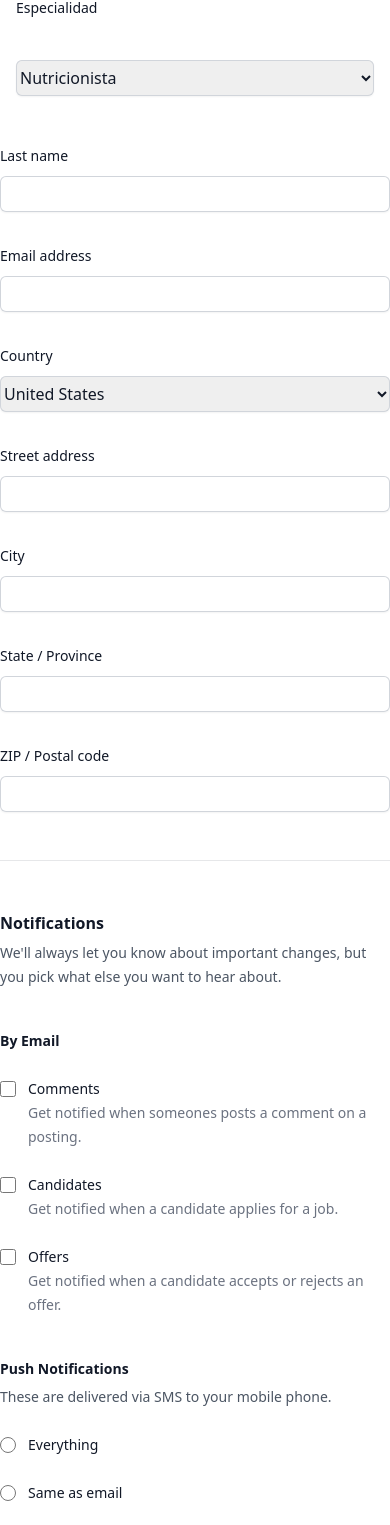
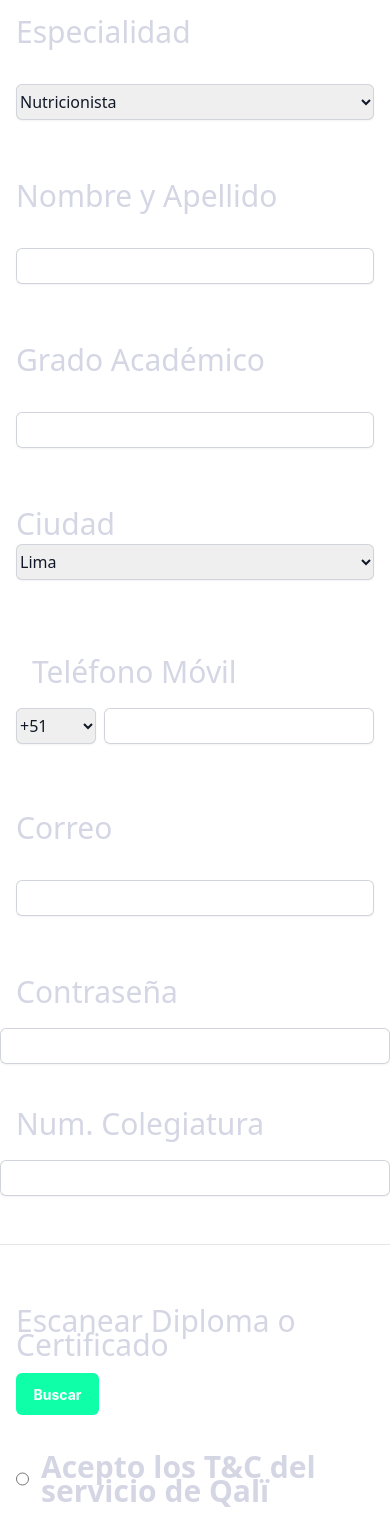
Before and after one commit to abelacco/qali-client, a React (Vite) app in the folder qali-client/: page /register in a window 390 px wide. Shown: the part 388-1913 px from the top of the page. Built offline with nearby package versions, Linux system fonts and the light colour scheme.

Commit message:
falta responsive y detalles de css FormDoctor

```diff
--- a/qali-client/src/App.jsx
+++ b/qali-client/src/App.jsx
@@ -2,7 +2,7 @@
 import { Routes, Route } from "react-router-dom";
 //Components
 import Home from "./components/Home/Home";
-import { FormDoctor } from "./components/FormDoctor/FormDoctor.jsx";
+import  FormDoctor  from "./components/FormDoctor/FormDoctor.jsx";
 
 
 function App() {
--- a/qali-client/src/components/FormDoctor/FormDoctor.jsx
+++ b/qali-client/src/components/FormDoctor/FormDoctor.jsx
@@ -1,12 +1,13 @@
 import Footer from "../Footer/Footer";
 import Navbar from "../Navbar/Navbar";
+import { Button } from "primereact/button";
 
-export const FormDoctor = () => {
+const FormDoctor = () => {
   return (
     <>
       <Navbar />
       <br></br>
-      <h1 className="bg-color1BlueNavbar text-4xl text-white font-bold inline-block woff2 rounded-r-5 p-4">
+      <h1 className="bg-qaliBlue text-4xl text-white font-bold inline-block woff2 rounded-r-full p-4">
         Registrarme como
       </h1>
 
@@ -21,12 +22,12 @@ export const FormDoctor = () => {
             />
             <label
               htmlFor="push-especialista"
-              className="block text-sm font-medium leading-6 text-gray-900"
+              className="block text-qaliLightGrey text-3xl leading-6 text-gray-400"
             >
               Especialista
             </label>
           </div>
-          <div className="flex items-center gap-x-3">
+          <div className="flex items-center gap-x-3 font-bold">
             <input
               id="push-centro"
               name="push-notifications"
@@ -34,13 +35,13 @@ export const FormDoctor = () => {
               className="h-4 w-4 border-gray-300 text-indigo-600 focus:ring-indigo-600"
             />
             <label
-              htmlFor="push-email"
-              className="block text-sm font-medium leading-6 text-gray-900"
+              htmlFor="push-centro"
+              className="block text-qaliLightGrey text-3xl leading-6 text-gray-400"
             >
               Centro Médico (MPVII)
             </label>
           </div>
-          <div className="flex items-center gap-x-3">
+          <div className="flex items-center gap-x-3 font-bold">
             <input
               id="push-paciente"
               name="push-notifications"
@@ -49,21 +50,23 @@ export const FormDoctor = () => {
             />
             <label
               htmlFor="push-nothing"
-              className="block text-sm font-medium leading-6 text-gray-900"
+              className="block text-qaliLightGrey text-3xl leading-6 text-gray-400"
             >
               Paciente
             </label>
           </div>
         </>
       </div>
+
+      {/* Comienzo con el Form */}
       <form>
         <div className="space-y-12">
           <div className="border-b border-gray-900/10 pb-12">
-            <div className="mt-10 grid grid-cols-1 gap-x-6 gap-y-8 sm:grid-cols-6">
+            <div className="mt-10 grid grid-cols-1 gap-x-6 gap-y-8 sm:grid-cols-12">
               <div className="sm:col-span-3">
                 <label
-                  for="especialidad"
-                  className="block text-sm font-medium leading-6 text-gray-900 p-4"
+                  htmlFor="especialidad"
+                  className="block text-qaliLightGrey text-3xl leading-6 text-gray-400 p-4"
                 >
                   Especialidad
                 </label>
@@ -71,7 +74,7 @@ export const FormDoctor = () => {
                   <select
                     id="especialidad"
                     name="especialidad"
-                    autocomplete="especialidad-name"
+                    autoComplete="especialidad-name"
                     className="block w-full rounded-md border-0 py-1.5 text-gray-900 shadow-sm ring-1 ring-inset ring-gray-300 focus:ring-2 focus:ring-inset focus:ring-indigo-600 sm:max-w-xs sm:text-sm sm:leading-6"
                   >
                     <option>Nutricionista</option>
@@ -83,17 +86,17 @@ export const FormDoctor = () => {
 
               <div className="sm:col-span-3">
                 <label
-                  for="last-name"
-                  className="block text-sm font-medium leading-6 text-gray-900"
+                  htmlFor="especialidad"
+                  className="block text-qaliLightGrey text-3xl leading-6 text-gray-400 p-4"
                 >
-                  Last name
+                  Nombre y Apellido
                 </label>
-                <div className="mt-2">
+                <div className="mt-2 p-4">
                   <input
                     type="text"
-                    name="last-name"
-                    id="last-name"
-                    autocomplete="family-name"
+                    name="name"
+                    id="name"
+                    autoComplete="street-address"
                     className="block w-full rounded-md border-0 py-1.5 text-gray-900 shadow-sm ring-1 ring-inset ring-gray-300 placeholder:text-gray-400 focus:ring-2 focus:ring-inset focus:ring-indigo-600 sm:text-sm sm:leading-6"
                   />
                 </div>
@@ -101,74 +104,108 @@ export const FormDoctor = () => {
 
               <div className="sm:col-span-4">
                 <label
-                  for="email"
-                  className="block text-sm font-medium leading-6 text-gray-900"
+                  htmlFor="especialidad"
+                  className="block text-qaliLightGrey text-3xl leading-6 text-gray-400 p-4"
                 >
-                  Email address
+                  Grado Académico
                 </label>
-                <div className="mt-2">
+
+                <div className="mt-2 p-4">
                   <input
-                    id="email"
-                    name="email"
-                    type="email"
-                    autocomplete="email"
+                    type="text"
+                    name="grado"
+                    id="grado"
+                    autoComplete="street-address"
                     className="block w-full rounded-md border-0 py-1.5 text-gray-900 shadow-sm ring-1 ring-inset ring-gray-300 placeholder:text-gray-400 focus:ring-2 focus:ring-inset focus:ring-indigo-600 sm:text-sm sm:leading-6"
                   />
                 </div>
               </div>
 
-              <div className="sm:col-span-3">
+              {/* 2da columna */}
+
+              <div className="sm:col-span-3 p-4">
                 <label
-                  for="country"
-                  className="block text-sm font-medium leading-6 text-gray-900"
+                  htmlFor="ciudad"
+                  className="block text-qaliLightGrey text-3xl leading-6 text-gray-400"
                 >
-                  Country
+                  Ciudad
                 </label>
                 <div className="mt-2">
                   <select
-                    id="country"
-                    name="country"
-                    autocomplete="country-name"
+                    id="ciudad"
+                    name="ciudad"
+                    autoComplete="ciudad"
                     className="block w-full rounded-md border-0 py-1.5 text-gray-900 shadow-sm ring-1 ring-inset ring-gray-300 focus:ring-2 focus:ring-inset focus:ring-indigo-600 sm:max-w-xs sm:text-sm sm:leading-6"
                   >
-                    <option>United States</option>
+                    <option>Lima</option>
                     <option>Canada</option>
                     <option>Mexico</option>
                   </select>
                 </div>
               </div>
 
-              <div className="col-span-full">
+              <div className="sm:col-span-3 p-4">
                 <label
-                  for="street-address"
-                  className="block text-sm font-medium leading-6 text-gray-900"
+                  htmlFor="telefono"
+                  className="block text-qaliLightGrey text-3xl leading-6 text-gray-400 p-4"
                 >
-                  Street address
+                  Teléfono Móvil
                 </label>
-                <div className="mt-2">
+                <div className="mt-2 flex">
+                  <select
+                    id="telefono"
+                    name="telefono"
+                    autoComplete="telefono-name"
+                    className="w-20 rounded-md border-0 py-1.5 text-gray-900 shadow-sm ring-1 ring-inset ring-gray-300 focus:ring-2 focus:ring-inset focus:ring-indigo-600 sm:text-sm sm:leading-6 mb-2"
+                  >
+                    <option>+51</option>
+                    <option>+54</option>
+                  </select>
                   <input
                     type="text"
                     name="street-address"
                     id="street-address"
-                    autocomplete="street-address"
-                    className="block w-full rounded-md border-0 py-1.5 text-gray-900 shadow-sm ring-1 ring-inset ring-gray-300 placeholder:text-gray-400 focus:ring-2 focus:ring-inset focus:ring-indigo-600 sm:text-sm sm:leading-6"
+                    autoComplete="street-address"
+                    className="ml-2 flex-1 rounded-md border-0 py-1.5 text-gray-900 shadow-sm ring-1 ring-inset ring-gray-300 placeholder:text-gray-400 focus:ring-2 focus:ring-inset focus:ring-indigo-600 sm:text-sm sm:leading-6 mb-2"
                   />
                 </div>
               </div>
 
+              {/* 3er columna */}
+
+              {/*  */}
+
               <div className="sm:col-span-2 sm:col-start-1">
                 <label
-                  for="city"
-                  className="block text-sm font-medium leading-6 text-gray-900"
+                  htmlFor="especialidad"
+                  className="block text-qaliLightGrey text-3xl leading-6 text-gray-400 p-4"
                 >
-                  City
+                  Correo
+                </label>
+                <div className="mt-2 p-4">
+                  <input //ver input del type del mail
+                    id="mail"
+                    type="text"
+                    name="mail"
+                    autoComplete="street-address"
+                    className="block w-full rounded-md border-0 py-1.5 text-gray-900 shadow-sm ring-1 ring-inset ring-gray-300 focus:ring-2 focus:ring-inset focus:ring-indigo-600 sm:max-w-xs sm:text-sm sm:leading-6"
+                  ></input>
+                </div>
+              </div>
+
+              <div className="sm:col-span-2">
+                <label
+                  htmlFor="especialidad"
+                  className="block text-qaliLightGrey text-3xl leading-6 text-gray-400 p-4"
+                >
+                  Contraseña
                 </label>
                 <div className="mt-2">
                   <input
-                    type="text"
-                    name="city"
-                    id="city"
-                    autocomplete="address-level2"
+                    type="password"
+                    name="password"
+                    id="password"
+                    autoComplete="address-level1"
                     className="block w-full rounded-md border-0 py-1.5 text-gray-900 shadow-sm ring-1 ring-inset ring-gray-300 placeholder:text-gray-400 focus:ring-2 focus:ring-inset focus:ring-indigo-600 sm:text-sm sm:leading-6"
                   />
                 </div>
@@ -176,35 +213,17 @@ export const FormDoctor = () => {
 
               <div className="sm:col-span-2">
                 <label
-                  for="region"
-                  className="block text-sm font-medium leading-6 text-gray-900"
+                  htmlFor="especialidad"
+                  className="block text-qaliLightGrey text-3xl leading-6 text-gray-400 p-4"
                 >
-                  State / Province
+                  Num. Colegiatura
                 </label>
                 <div className="mt-2">
                   <input
                     type="text"
-                    name="region"
-                    id="region"
-                    autocomplete="address-level1"
-                    className="block w-full rounded-md border-0 py-1.5 text-gray-900 shadow-sm ring-1 ring-inset ring-gray-300 placeholder:text-gray-400 focus:ring-2 focus:ring-inset focus:ring-indigo-600 sm:text-sm sm:leading-6"
-                  />
-                </div>
-              </div>
-
-              <div className="sm:col-span-2">
-                <label
-                  for="postal-code"
-                  className="block text-sm font-medium leading-6 text-gray-900"
-                >
-                  ZIP / Postal code
-                </label>
-                <div className="mt-2">
-                  <input
-                    type="text"
-                    name="postal-code"
-                    id="postal-code"
-                    autocomplete="postal-code"
+                    name="colegiatura"
+                    id="cole"
+                    autoComplete="address-level1"
                     className="block w-full rounded-md border-0 py-1.5 text-gray-900 shadow-sm ring-1 ring-inset ring-gray-300 placeholder:text-gray-400 focus:ring-2 focus:ring-inset focus:ring-indigo-600 sm:text-sm sm:leading-6"
                   />
                 </div>
@@ -212,150 +231,65 @@ export const FormDoctor = () => {
             </div>
           </div>
 
-          <div className="border-b border-gray-900/10 pb-12">
-            <h2 className="text-base font-semibold leading-7 text-gray-900">
-              Notifications
-            </h2>
-            <p className="mt-1 text-sm leading-6 text-gray-600">
-              We'll always let you know about important changes, but you pick
-              what else you want to hear about.
-            </p>
-
-            <div className="mt-10 space-y-10">
-              <fieldset>
-                <legend className="text-sm font-semibold leading-6 text-gray-900">
-                  By Email
-                </legend>
-                <div className="mt-6 space-y-6">
-                  <div className="relative flex gap-x-3">
-                    <div className="flex h-6 items-center">
-                      <input
-                        id="comments"
-                        name="comments"
-                        type="checkbox"
-                        className="h-4 w-4 rounded border-gray-300 text-indigo-600 focus:ring-indigo-600"
+          <div className="sm:col-span-3 sm:col-start-1">
+            <h1 className="text-qaliLightGrey text-3xl leading-6 text-gray-400 p-4">
+              Escanear Diploma o Certificado
+            </h1>
+            <div className="flex gap-2">
+              <Button
+                label="Buscar"
+                size="small"
+                className=" border-none bg-qaliGreen ml-4"
               />
-                    </div>
-                    <div className="text-sm leading-6">
-                      <label for="comments" className="font-medium text-gray-900">
-                        Comments
-                      </label>
-                      <p className="text-gray-500">
-                        Get notified when someones posts a comment on a posting.
-                      </p>
-                    </div>
-                  </div>
-                  <div className="relative flex gap-x-3">
-                    <div className="flex h-6 items-center">
-                      <input
-                        id="candidates"
-                        name="candidates"
-                        type="checkbox"
-                        className="h-4 w-4 rounded border-gray-300 text-indigo-600 focus:ring-indigo-600"
-                      />
-                    </div>
-                    <div className="text-sm leading-6">
-                      <label for="candidates" className="font-medium text-gray-900">
-                        Candidates
-                      </label>
-                      <p className="text-gray-500">
-                        Get notified when a candidate applies for a job.
-                      </p>
-                    </div>
-                  </div>
-                  <div className="relative flex gap-x-3">
-                    <div className="flex h-6 items-center">
-                      <input
-                        id="offers"
-                        name="offers"
-                        type="checkbox"
-                        className="h-4 w-4 rounded border-gray-300 text-indigo-600 focus:ring-indigo-600"
-                      />
-                    </div>
-                    <div className="text-sm leading-6">
-                      <label for="offers" className="font-medium text-gray-900">
-                        Offers
-                      </label>
-                      <p className="text-gray-500">
-                        Get notified when a candidate accepts or rejects an
-                        offer.
-                      </p>
             </div>
           </div>
         </div>
-              </fieldset>
-              <fieldset>
-                <legend className="text-sm font-semibold leading-6 text-gray-900">
-                  Push Notifications
-                </legend>
-                <p className="mt-1 text-sm leading-6 text-gray-600">
-                  These are delivered via SMS to your mobile phone.
-                </p>
-                <div className="mt-6 space-y-6">
-                  <div className="flex items-center gap-x-3">
+      </form>
+      <div className="mt-6 space-y-6 p-4">
+        <>
+          <div className="flex items-center gap-x-3 font-bold">
             <input
-                      id="push-everything"
+              id="push-especialista"
               name="push-notifications"
               type="radio"
               className="h-4 w-4 border-gray-300 text-indigo-600 focus:ring-indigo-600"
             />
             <label
-                      for="push-everything"
-                      className="block text-sm font-medium leading-6 text-gray-900"
+              htmlFor="push-especialista"
+              className="block text-qaliLightGrey text-3xl leading-6 text-gray-400"
             >
-                      Everything
+              Acepto los T&C del servicio de Qalï
             </label>
           </div>
-                  <div className="flex items-center gap-x-3">
+          <div className="flex items-center gap-x-3 font-bold">
             <input
-                      id="push-email"
+              id="push-centro"
               name="push-notifications"
               type="radio"
               className="h-4 w-4 border-gray-300 text-indigo-600 focus:ring-indigo-600"
             />
             <label
-                      for="push-email"
-                      className="block text-sm font-medium leading-6 text-gray-900"
+              htmlFor="push-centro"
+              className="block text-qaliLightGrey text-3xl leading-6 text-gray-400"
             >
-                      Same as email
+              Acepto recibir información de Qalï
             </label>
           </div>
-                  <div className="flex items-center gap-x-3">
-                    <input
-                      id="push-nothing"
-                      name="push-notifications"
-                      type="radio"
-                      className="h-4 w-4 border-gray-300 text-indigo-600 focus:ring-indigo-600"
+          <div className="flex gap-2">
+            <Button
+              label="Finalizar"
+              type="submmit"
+              size="small"
+              className=" border-none bg-qaliGreen ml-auto"
             />
-                    <label
-                      for="push-nothing"
-                      className="block text-sm font-medium leading-6 text-gray-900"
-                    >
-                      No push notifications
-                    </label>
           </div>
+        </>
       </div>
-              </fieldset>
-            </div>
-          </div>
-        </div>
-
-        <div className="mt-6 flex items-center justify-end gap-x-6">
-          <button
-            type="button"
-            className="text-sm font-semibold leading-6 text-gray-900"
-          >
-            Cancel
-          </button>
-          <button
-            type="submit"
-            className="rounded-md bg-indigo-600 px-3 py-2 text-sm font-semibold text-white shadow-sm hover:bg-indigo-500 focus-visible:outline focus-visible:outline-2 focus-visible:outline-offset-2 focus-visible:outline-indigo-600"
-          >
-            Save
-          </button>
-        </div>
-      </form>
       <Footer />
     </>
   );
 };
+
+export default FormDoctor;
+
+//"Toaster"
```
Also changed, not shown: 1 other file (tests, documents, lock files or other folders). Lines whose indentation alone changed are shown as unchanged.
